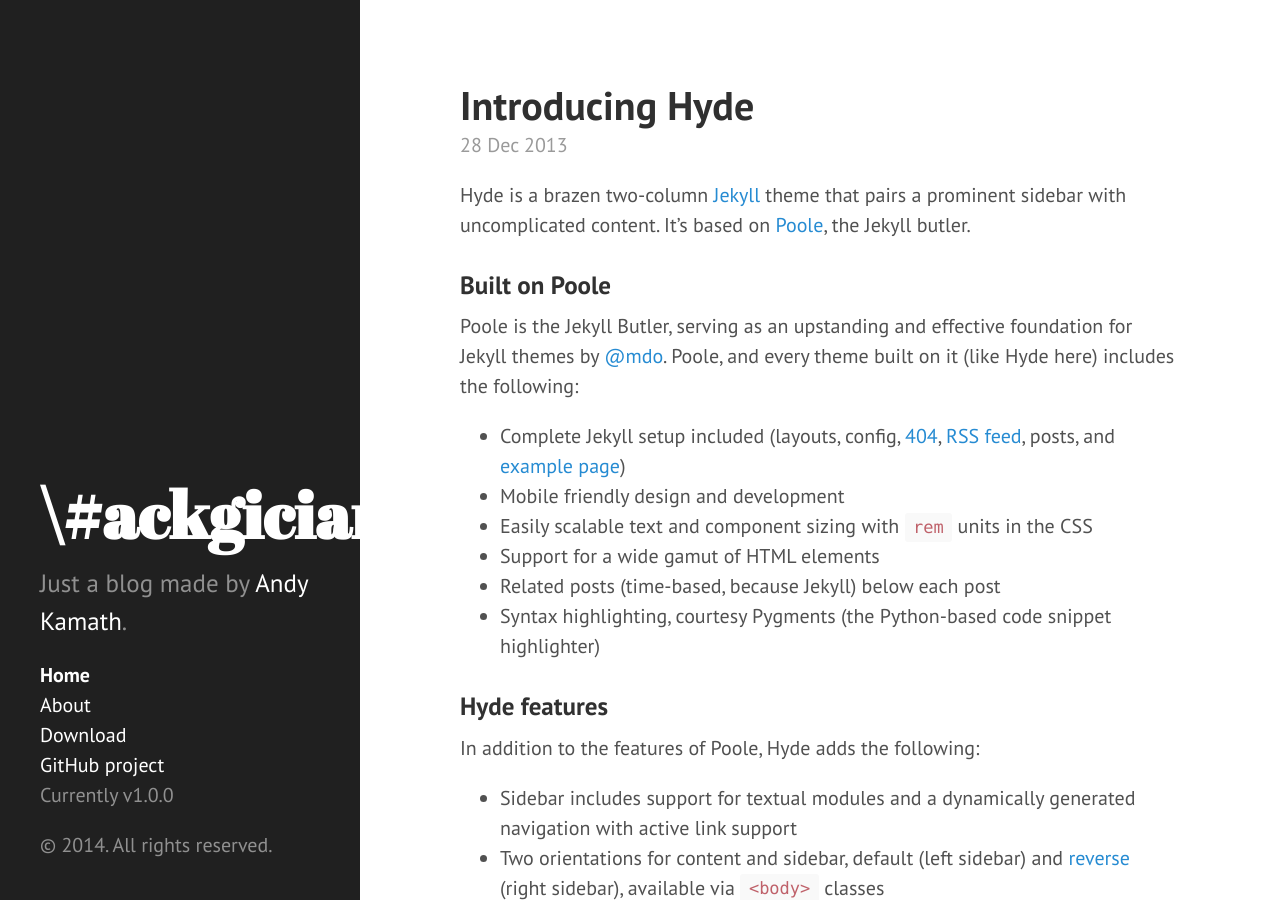
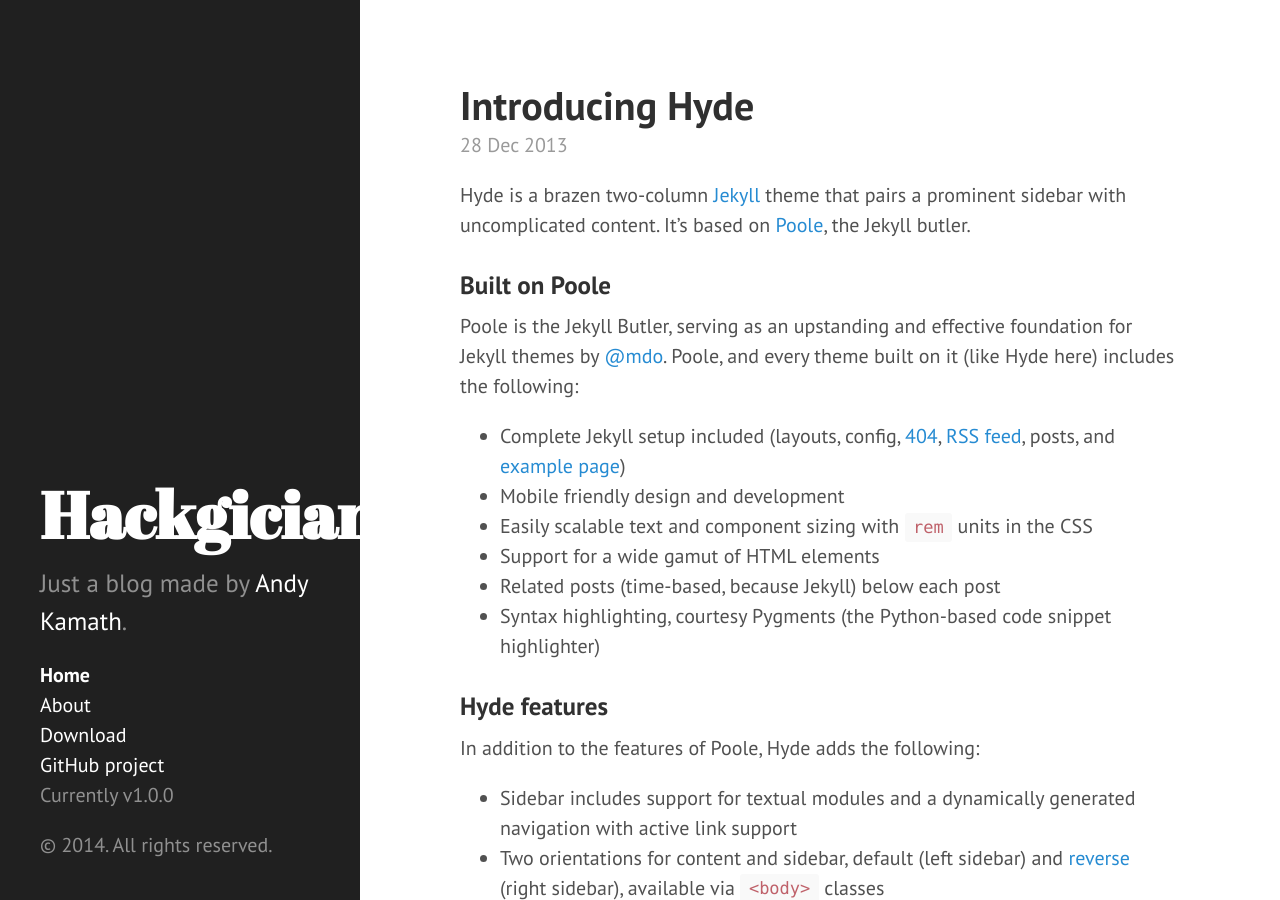
Before and after one commit to hackgician/hackgician.github.io, a Jekyll site: the page built from index.html, in a window 1280 px wide and 900 px high. Built offline with Jekyll 4.4.1, drawn with Linux system fonts in a browser that asks for light colours; Markdown is read by kramdown in place of the engine named in the settings; the list of posts is cut into pages by our own code.

Commit message:
Update _config.yml

```diff
--- a/_config.yml
+++ b/_config.yml
@@ -6,7 +6,7 @@
 permalink:        pretty
 
 # Setup
-title:            \#ackgician
+title:            Hackgician
 tagline:          'blog'
 description:      'Just a blog made by <a href="https://twitter.com/hackgician" target="_blank">Andy Kamath</a>.'
 url:              http://andykamath.com
```
